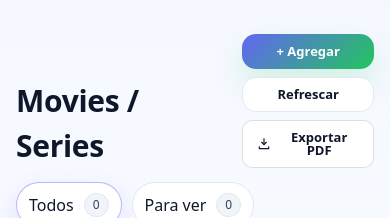
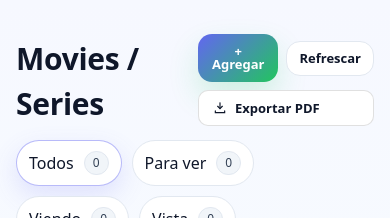
Before and after one commit to salvador-castro/movies-series, a Next.js app: page / in a window 390 px wide. Shown: the top 218 px of the page. Built offline with nearby package versions, Linux system fonts and the light colour scheme; no server answers; the database is empty.

Commit message:
fix design mobile

```diff
--- a/app/components/titles/titles.module.css
+++ b/app/components/titles/titles.module.css
@@ -616,11 +616,16 @@
     .btnRow {
         margin-top: 12px;
         display: grid;
-        grid-template-columns: 1fr;
+        grid-template-columns: 1fr 1fr;
         gap: 8px;
     }
 
     .btnRow button {
         width: 100%;
     }
+
+    /* Eliminar abajo ocupando todo */
+    .btnRow button:last-child {
+        grid-column: span 2;
+    }
 }
```
